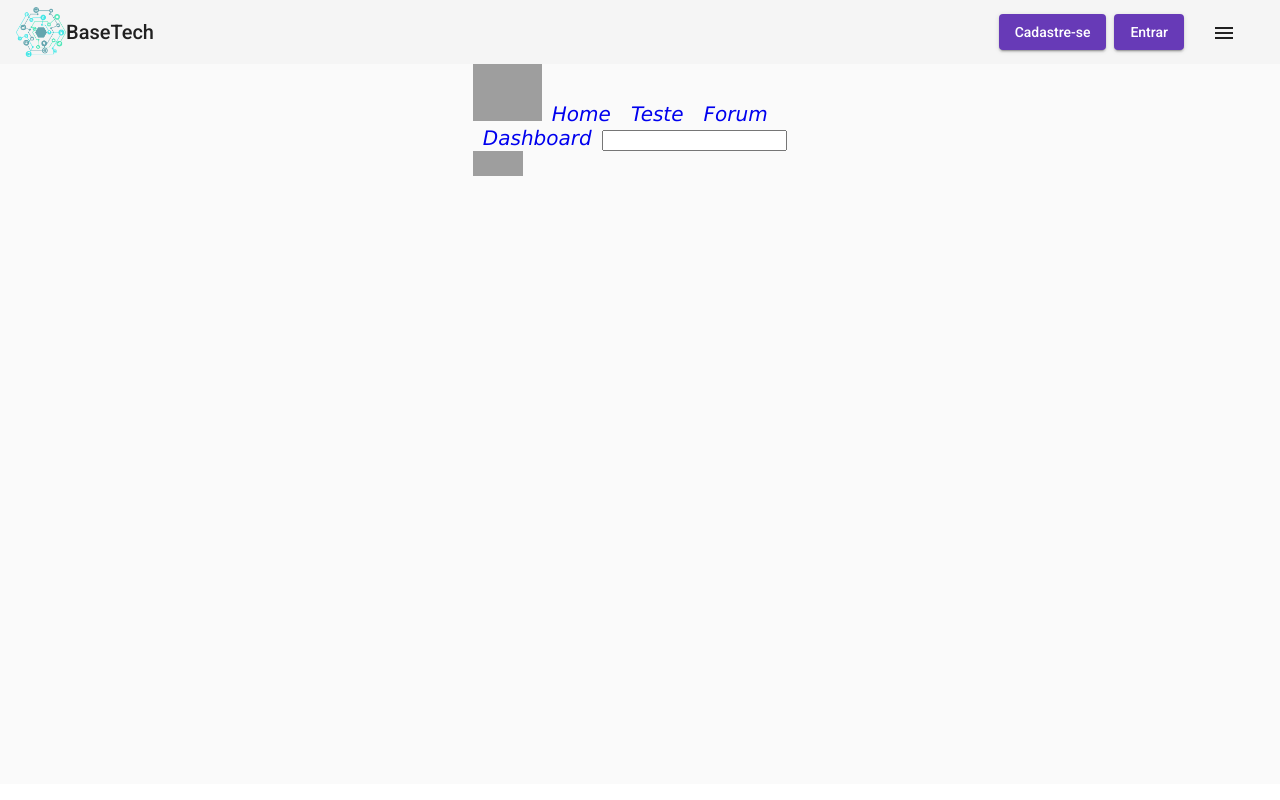
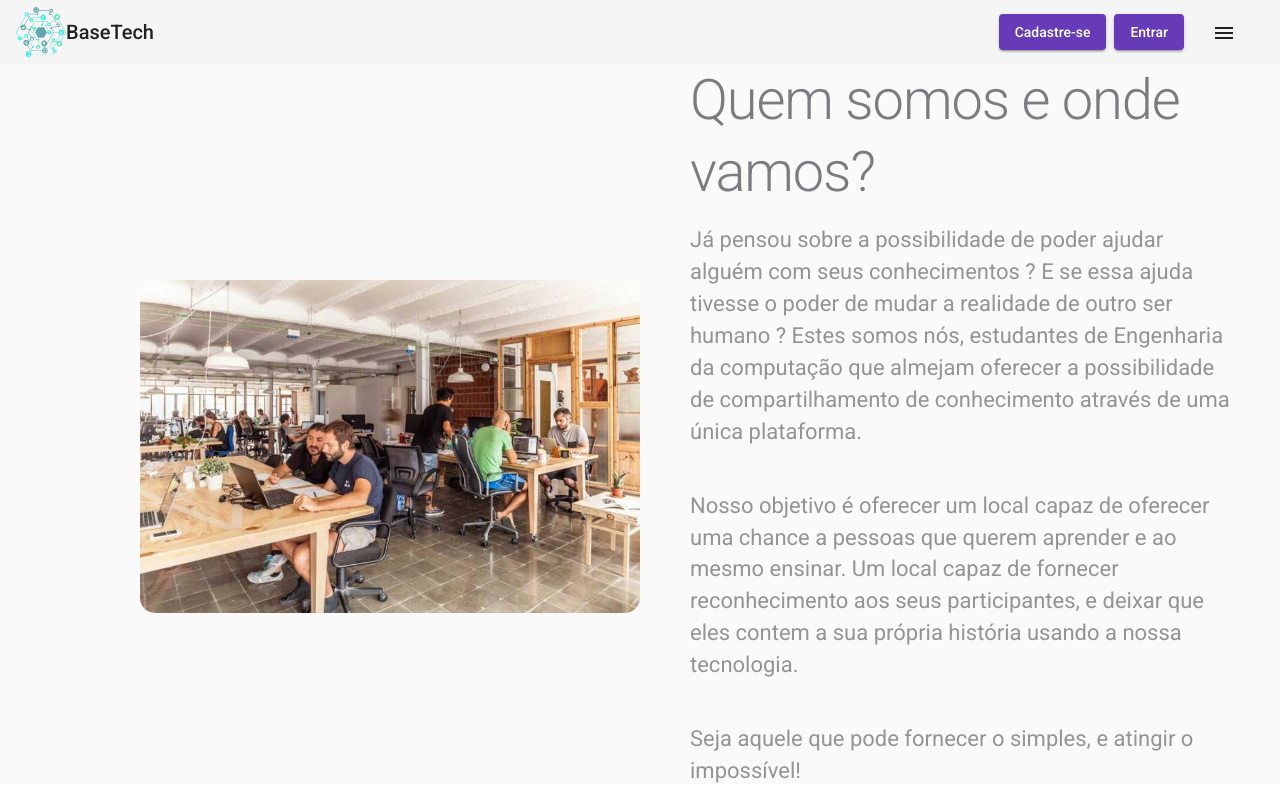
Before and after one commit to LukasRusso/DCT-ANG, an Angular app: page / in a window 1280 px wide. Built offline with nearby package versions, Linux system fonts and the light colour scheme; grey boxes are pictures that could not be loaded.

Commit message:
inclusão da home page

```diff
--- a/src/app/site/pages/home-page/home-page.component.css
+++ b/src/app/site/pages/home-page/home-page.component.css
@@ -1,42 +1,41 @@
-
-#logo {
-    width: 69px;
-    height: 57px;
-    margin: auto;
-    left: 50%;
+.title {
+  font-family: "Ubuntu", "Roboto", sans-serif;
+  font-size: 3.5rem;
+  font-weight: 300;
+  font-stretch: normal;
+  font-style: normal;
+  line-height: 1.29;
+  letter-spacing: -1.12px;
+  text-align: left;
+  color: #7c7c80;
 }
 
-  #fundo {
-    background: #dffcfc;
+.text {
+  font-family: "Roboto", sans-serif;
+  font-size: 1.375rem;
+  color: #949494;
+  line-height: 1.45;
+  text-align: left;
+  padding-bottom: 30px;
 }
 
-  #content {
+.text-container{
   width: 50%;
-    height: 100%;
-    margin: auto;
-    background: #ffffff;
+  padding: 0 50px;
+  box-sizing: border-box;
 }
 
-  #menu ul {
-    width: 50%;
-    padding: 0px;
-    margin: auto;
-    list-style: none;
-  }
-  #menu ul li {
-    display: inline;
-    font-family: Verdana, Geneva, Tahoma, sans-serif;
-    font-style: italic;
-    font-size: 20px;
-  }
-  #menu ul li a {
-    padding: 2px 10px;
-    display: inline-block;
-
-    /* visual do link */
-    text-decoration: none;
+.container {
+  display: flex;
+  flex-direction: row;
+  align-items: center;
+  width: 100%;
+  max-width: 1550px;
+  justify-content: flex-end;
+  margin: 0 auto;
 }
 
-  #menu ul li a:hover {
-    background-color: #bffaf2;
+.image {
+  border-radius: 15px;
+  width: 500px;
 }
--- a/src/app/site/pages/home-page/home-page.component.html
+++ b/src/app/site/pages/home-page/home-page.component.html
@@ -1,16 +1,22 @@
-<div>
-    <nav id="menu">
-        <ul>
-            <img id = logo src ="../Images/BaseTechLogo.png">
-            <li><a href="#">Home</a></li>
-            <li><a href="#">Teste</a></li>
-            <li><a href="#">Forum</a></li>
-            <li><a href="#">Dashboard</a></li>
-            <li>
-                <input type ="text">
-                <input id = pesquisa type="image" src="../Images/BaseTechLogo.png" alt="Submit" width="25" height="25">
-                <input id = pesquisa type="image" src="../Images/sair.jpg" alt="Submit" width="25" height="25">
-            </li>
-        </ul>
-    </nav>
+<div class="container">
+  <img class="image" src="../../../../assets/images/escritorio.jpg" alt="" />
+  <div class="text-container">
+    <h1 class="title">Quem somos e onde vamos?</h1>
+    <p class="text">
+      Já pensou sobre a possibilidade de poder ajudar alguém com seus
+      conhecimentos ? E se essa ajuda tivesse o poder de mudar a realidade de
+      outro ser humano ? Estes somos nós, estudantes de Engenharia da computação
+      que almejam oferecer a possibilidade de compartilhamento de conhecimento
+      através de uma única plataforma.
+    </p>
+    <p class="text">
+      Nosso objetivo é oferecer um local capaz de oferecer uma chance a pessoas
+      que querem aprender e ao mesmo ensinar. Um local capaz de fornecer
+      reconhecimento aos seus participantes, e deixar que eles contem a sua
+      própria história usando a nossa tecnologia.
+    </p>
+    <p class="text">
+      Seja aquele que pode fornecer o simples, e atingir o impossível!
+    </p>
+  </div>
 </div>
```
Also changed, not shown: src/assets/images/escritorio.jpg (added). Lines whose indentation alone changed are shown as unchanged.
